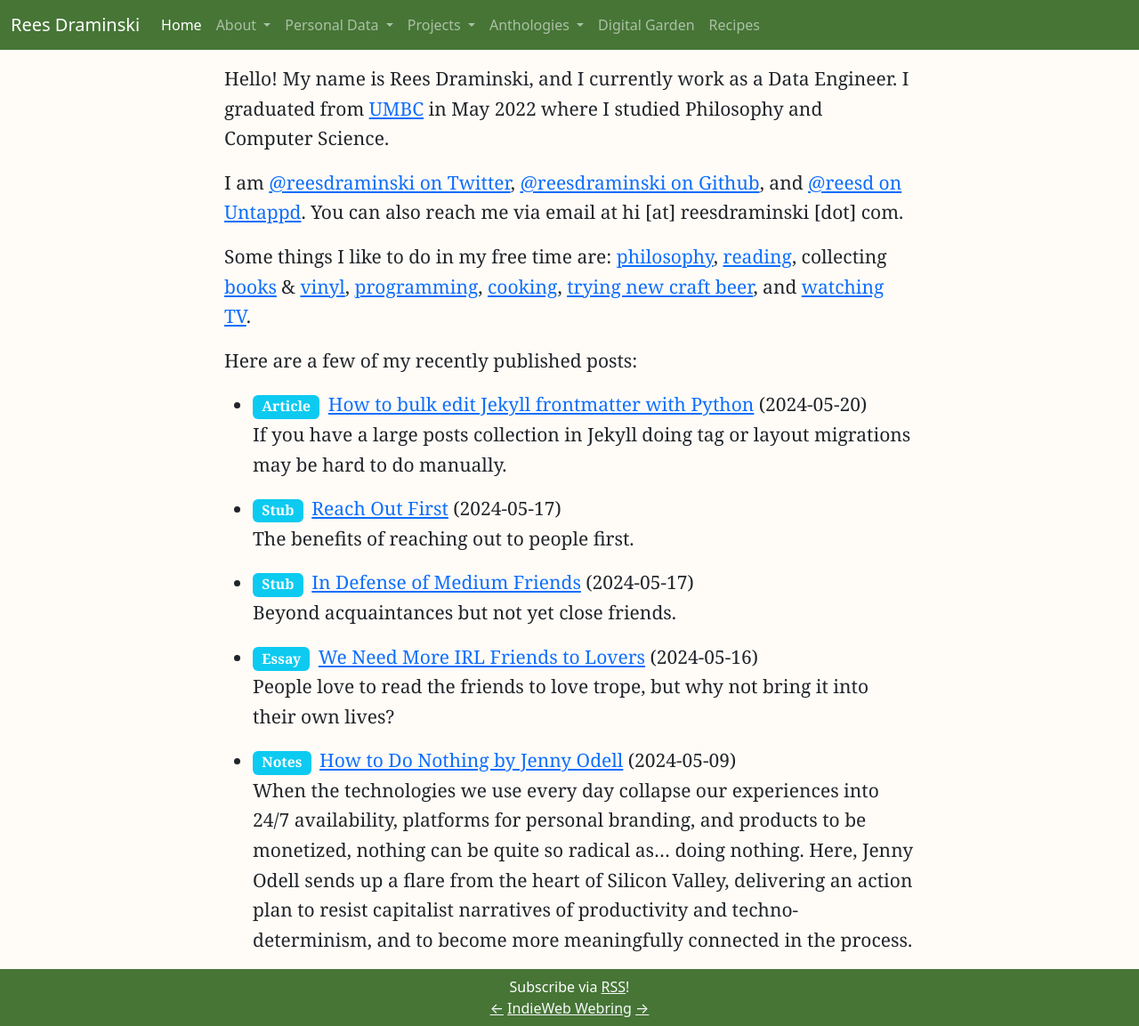
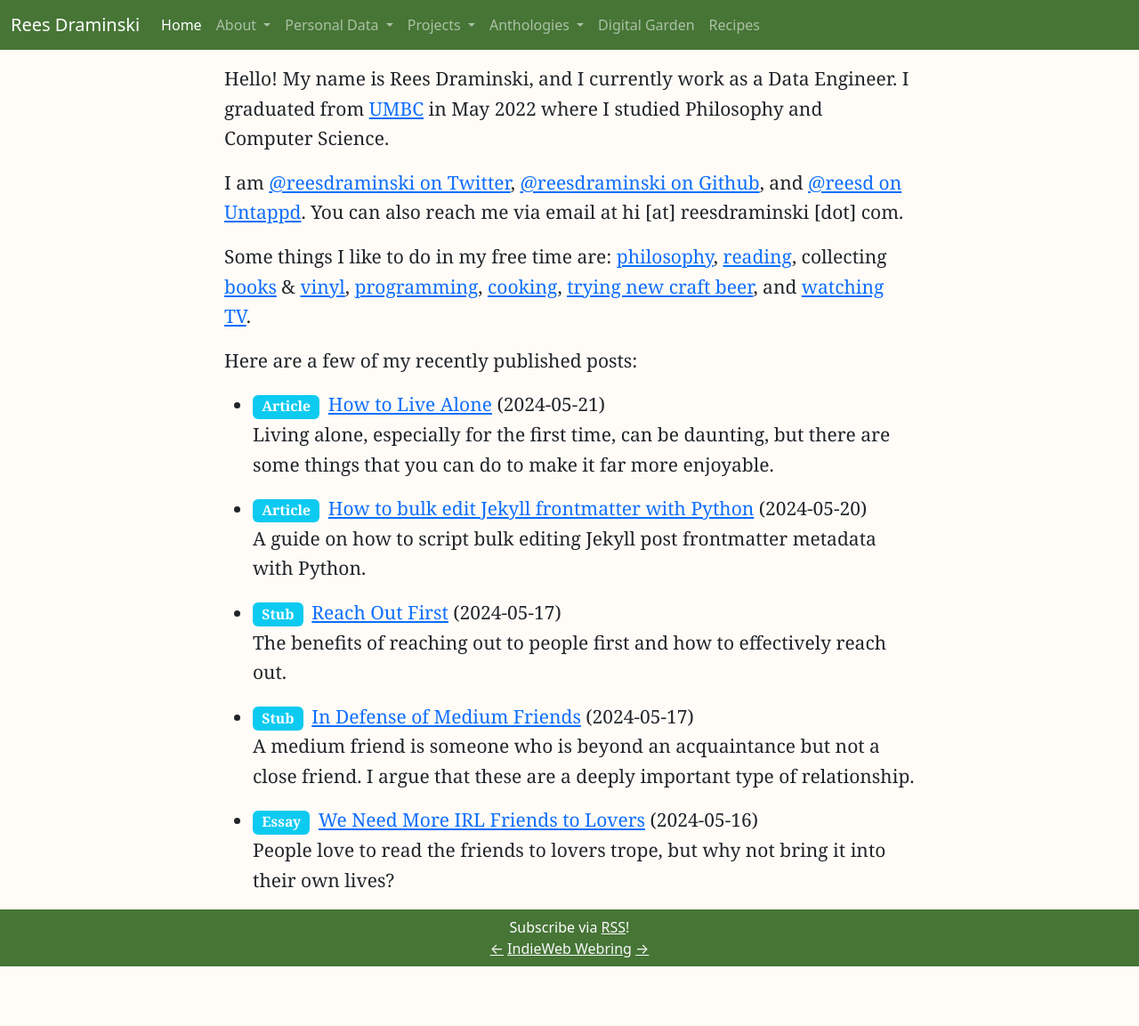
Before and after one commit to reeshuffled/reeshuffled.github.io, a Jekyll site: the page built from index.html, in a window 1280 px wide. Shown: the whole page at 89% size. Built offline with Jekyll 4.4.1, drawn with Linux system fonts in a browser that asks for light colours; after the commit the page ends 1086 px from its top, so only the background shows below that; some of the changed lines change nothing that is shown.

Commit message:
add how to live alone

```diff
--- a/_posts/2024-05-16-We-Need-More-IRL-Friends-to-Lovers.md
+++ b/_posts/2024-05-16-We-Need-More-IRL-Friends-to-Lovers.md
@@ -5,7 +5,7 @@ tags:
 - Love/Romance
 title: We Need More IRL Friends to Lovers
 slug: we-need-more-irl-friends-to-lovers
-description: People love to read the friends to love trope, but why not bring it into
+description: People love to read the friends to lovers trope, but why not bring it into
   their own lives?
 started_at: '2024-05-08 23:15:00'
 type: essay
--- a/_posts/2024-05-17-In-Defense-of-Medium-Friends.md
+++ b/_posts/2024-05-17-In-Defense-of-Medium-Friends.md
@@ -5,7 +5,7 @@ tags:
 - Friendship
 title: In Defense of Medium Friends
 slug: medium-friends
-description: Beyond acquaintances but not yet close friends.
+description: A medium friend is someone who is beyond an acquaintance but not a close friend. I argue that these are a deeply important type of relationship.
 type: stub
 ---
 
--- a/_posts/2024-05-17-Reach-Out-First.md
+++ b/_posts/2024-05-17-Reach-Out-First.md
@@ -5,7 +5,7 @@ tags:
 - Friendship
 title: Reach Out First
 slug: reach-out-first
-description: The benefits of reaching out to people first.
+description: The benefits of reaching out to people first and how to effectively reach out.
 started_at: '2024-03-30  18:58:00'
 type: stub
 ---
--- a/_posts/2024-05-20-How-to-bulk-edit-Jekyll-frontmatter-with-Python.md
+++ b/_posts/2024-05-20-How-to-bulk-edit-Jekyll-frontmatter-with-Python.md
@@ -6,8 +6,7 @@ tags:
 - Jekyll
 title: How to bulk edit Jekyll frontmatter with Python
 slug: bulk-edit-jekyll-frontmatter-python
-description: If you have a large posts collection in Jekyll doing tag or layout migrations
-  may be hard to do manually.
+description: A guide on how to script bulk editing Jekyll post frontmatter metadata with Python.
 ---
 
 When I was first working on my [digital garden](/garden) I had a number of different Jekyll categories (Article, List, Stub, Notes) that I wanted to collapse into one Garden category. I had 60+ posts at the time and knew that I didn't want manually go in and change every file. I didn't find much on Google but I found exactly what I needed in [this guide by Zoran Čučković](https://landscapearchaeology.org/2019/frontmatter/) on how to bulk edit posts for Jekyll. It uses the [python-frontmatter](https://github.com/eyeseast/python-frontmatter) package which is a lovely library that makes it very simple to read and write (Jekyll-style) YAML frontmatter with Python.
--- /dev/null
+++ b/_posts/2024-05-21-How-to-Live-Alone.md
@@ -0,0 +1,38 @@
+---
+layout: post
+type: article
+category: Garden
+tags: ["Living Better"]
+title: "How to Live Alone"
+slug: how-to-live-alone
+description: "Living alone, especially for the first time, can be daunting, but there are some things that you can do to make it far more enjoyable."
+started_at: "2024-04-03 17:44:00"
+---
+
+I've [previously written about living alone]({% post_url 2023-06-27-Lessons-Learned-Living-Alone %}), but that primarily focused on things that I had learned from living alone/sharing my personal experience. In this article I want to focus more on giving practical advice to people who are looking to live alone or already are doing so.
+
+I said this in the last article, but I think it bears repeating: I think that everyone can learn something and grow by living alone, but I don’t think that everyone is the right type of person to be able to live by themself, for any number of reasons. Additionally, I know that it is a privilege to be able to live alone, and not one that should be taken for granted.
+
+1. Liven up the place: even though you live alone your home doesn’t have to be dead
+    * Break the silence with music, podcasts, TV, etc.
+        * Listen to music from radio, NTS, YouTube DJ sets, playlists, vinyl, etc.
+        * Listen to podcasts (or watch video podcasts)
+        * Watch live TV (digital antenna or cheap streaming app),
+        * Get a nice speaker and play music from records/CDs or just from your phone
+    * Get plants or a pet
+        * Both take responsibility but you should especially not jump blindly into getting a pet just because you're lonely
+    * Surround yourself with decor (objects, art, etc.) that makes you happy
+2. Plan your socialization: even if you are an introvert you really should get small human interactions
+    * For small stakes interactions go to a store or somewhere with a predictable social script
+    * Plan lunch or dinner meetings with friends and family that are close by
+    * If you don't want to leave the house you can always call a friend or play online games with people
+3. Get out of the house!
+    * Go to in person activities near by (by yourself or with others)
+    * Study, read, work, or hang out in other places like cafes, bars, or libraries
+    * Go on a walk or find a gym that allows you to have somewhere to go other than your house on a regular basis
+4. Take advantage of what living alone has to offer you
+    * Dance because nobody's watching
+    * Laugh or cry loudly at movies or talk out loud during them
+    * Host people/dinners/parties/sleepovers
+    * Play your own music or podcasts out loud instead of using headphones
+    * Leave things out if you stop in the middle of a task and resume it later
```
